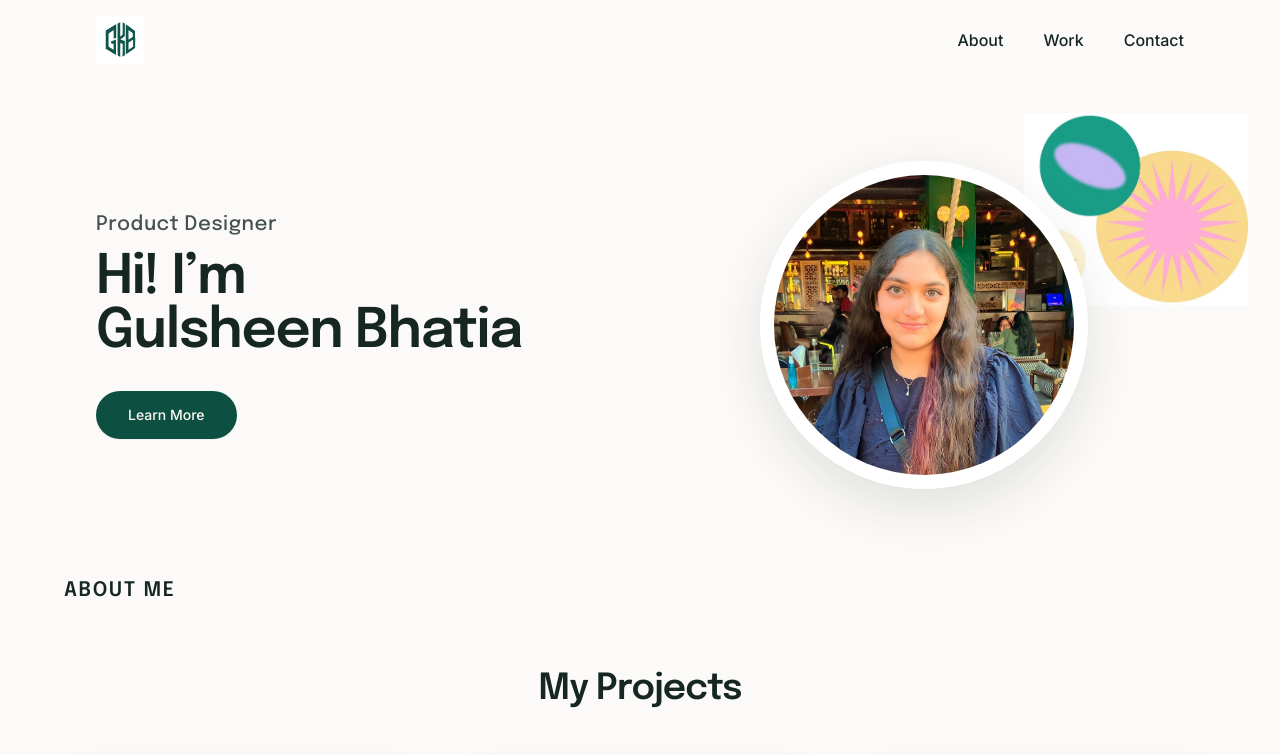
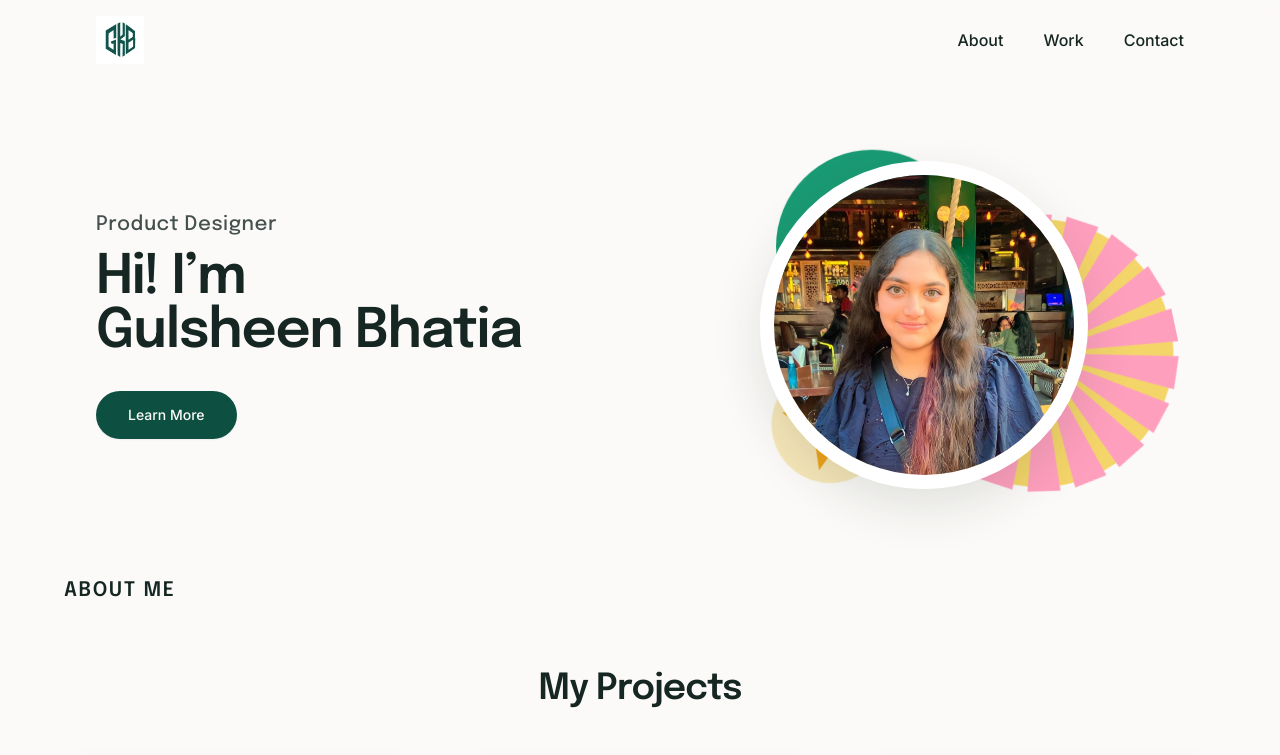
Before and after one commit to gulsheenkb/Gulsheen-Bhatia-Portfolio, a Next.js app: page / in a window 1280 px wide. Shown: the top 755 px of the page. Built offline with nearby package versions, Linux system fonts and the light colour scheme.

Commit message:
Animate Framer-style shapes around the hero portrait
Co-authored-by: gbhatia <gbhatia@tapestry.com>

```diff
--- a/src/app/globals.css
+++ b/src/app/globals.css
@@ -59,3 +59,55 @@
     text-wrap: balance;
   }
 }
+
+@keyframes sun-spin {
+  to {
+    transform: rotate(360deg);
+  }
+}
+
+@keyframes blob-float {
+  0%,
+  100% {
+    transform: translate(0, 0) rotate(0deg);
+  }
+  50% {
+    transform: translate(6px, -10px) rotate(-8deg);
+  }
+}
+
+@keyframes star-twinkle {
+  0%,
+  100% {
+    transform: rotate(0deg) scale(1);
+  }
+  50% {
+    transform: rotate(14deg) scale(1.08);
+  }
+}
+
+.animate-sun-spin {
+  animation: sun-spin 28s linear infinite;
+  transform-box: fill-box;
+  transform-origin: center;
+}
+
+.animate-blob-float {
+  animation: blob-float 6.5s ease-in-out infinite;
+  transform-box: fill-box;
+  transform-origin: center;
+}
+
+.animate-star-twinkle {
+  animation: star-twinkle 4.2s ease-in-out infinite;
+  transform-box: fill-box;
+  transform-origin: center;
+}
+
+@media (prefers-reduced-motion: reduce) {
+  .animate-sun-spin,
+  .animate-blob-float,
+  .animate-star-twinkle {
+    animation: none;
+  }
+}
--- a/src/app/page.tsx
+++ b/src/app/page.tsx
@@ -1,6 +1,7 @@
 import Image from "next/image";
 import Link from "next/link";
 import { ContactForm } from "@/components/contact-form";
+import { HeroShapes } from "@/components/hero-shapes";
 import { ProjectCard } from "@/components/project-card";
 import { photographyPreview, projects, site, skills } from "@/lib/content";
 
@@ -9,17 +10,7 @@ export default function HomePage() {
 
   return (
     <>
-      <section className="relative overflow-hidden">
-        <div className="pointer-events-none absolute -right-6 top-4 hidden w-44 opacity-90 sm:block lg:right-8 lg:top-8 lg:w-56">
-          <Image
-            src="/images/GwDEfvBGJV4DDG63wb5wPOlQ79M.jpg"
-            alt=""
-            width={990}
-            height={848}
-            className="h-auto w-full"
-            priority
-          />
-        </div>
+      <section className="relative overflow-x-clip">
         <div className="mx-auto grid w-full max-w-6xl items-center gap-12 px-4 py-12 sm:px-6 lg:grid-cols-2 lg:px-8 lg:py-20">
           <div className="min-w-0">
             <p className="font-display text-lg font-medium tracking-wide text-foreground/80 sm:text-xl">
@@ -36,7 +27,8 @@ export default function HomePage() {
             </Link>
           </div>
           <div className="relative mx-auto w-[min(100%,17.5rem)] sm:w-[min(100%,20.5rem)]">
-            <div className="relative aspect-square overflow-hidden rounded-full border-[14px] border-white shadow-[0_18px_50px_rgba(20,40,32,0.12)]">
+            <HeroShapes />
+            <div className="relative z-10 aspect-square overflow-hidden rounded-full border-[14px] border-white shadow-[0_18px_50px_rgba(20,40,32,0.12)]">
               <Image
                 src="/images/fj3HW7pYR9SZ43B34M1WNG6jS4U.jpg"
                 alt="Gulsheen Bhatia"
--- /dev/null
+++ b/src/components/hero-shapes.tsx
@@ -0,0 +1,55 @@
+export function HeroShapes() {
+  const rays = Array.from({ length: 18 }, (_, i) => i);
+
+  return (
+    <div
+      aria-hidden="true"
+      className="pointer-events-none absolute -bottom-[16%] -left-[8%] -right-[26%] -top-[18%] z-0"
+    >
+      <svg
+        viewBox="0 0 420 360"
+        className="h-full w-full overflow-visible"
+        fill="none"
+      >
+        <defs>
+          <filter id="lilac-soft" x="-40%" y="-40%" width="180%" height="180%">
+            <feGaussianBlur stdDeviation="6" />
+          </filter>
+        </defs>
+        <g className="animate-sun-spin">
+          <circle cx="292" cy="210" r="128" fill="#F4D56A" />
+          {rays.map((i) => (
+            <polygon
+              key={i}
+              points="292,210 276,78 308,78"
+              fill="#FF9FBE"
+              transform={`rotate(${i * 20} 292 210)`}
+            />
+          ))}
+        </g>
+
+        <g className="animate-blob-float">
+          <circle cx="132" cy="108" r="92" fill="#1A9B74" />
+          <ellipse
+            cx="132"
+            cy="108"
+            rx="62"
+            ry="28"
+            fill="#D9B4F0"
+            transform="rotate(-32 132 108)"
+            filter="url(#lilac-soft)"
+            opacity="0.95"
+          />
+        </g>
+
+        <g className="animate-star-twinkle">
+          <circle cx="92" cy="278" r="52" fill="#F7E7B8" />
+          <path
+            d="M92 236 L104 266 L136 278 L104 290 L92 320 L80 290 L48 278 L80 266 Z"
+            fill="#F0A31A"
+          />
+        </g>
+      </svg>
+    </div>
+  );
+}
```
